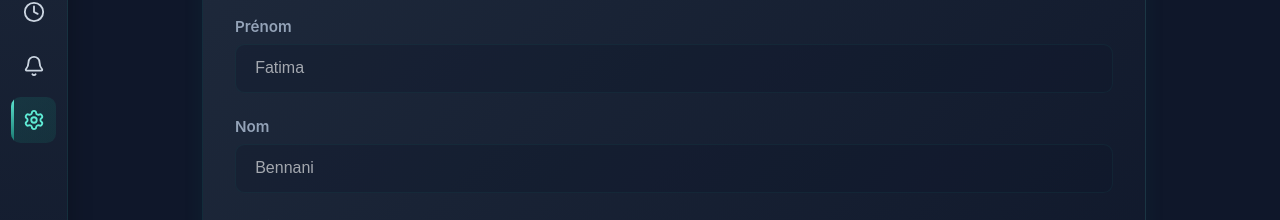
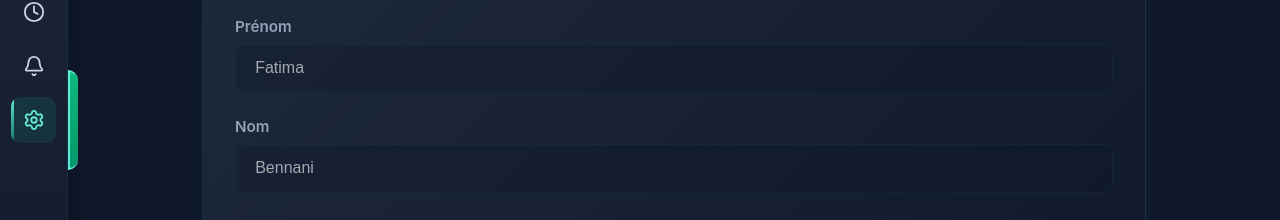
Before and after one commit to FatihAmine/web, a React (Create React App) app: page /parent/settings in a window 1280 px wide. Shown: the part 280-500 px from the top of the page. Built offline with nearby package versions, Linux system fonts and the light colour scheme.

Commit message:
Initial commit or update project files

```diff
--- a/src/pages/component/sidebar.css
+++ b/src/pages/component/sidebar.css
@@ -162,11 +162,7 @@
   margin-bottom: 0;
 }
 
-@media (max-width: 1366px) and (min-width: 1025px) {
-  .admin-sidebar-open .admin-profile-pic {
-    margin-bottom: 0;
-  }
-}
+
 
 /* Menu Section */
 .admin-menu {
@@ -269,9 +265,7 @@
 /* Mobile Styles */
 @media (max-width: 768px) {
   /* Hide toggle button inside sidebar on mobile */
-  .admin-toggle-sidebar-inside-btn {
-    display: none;
-  }
+
 
   /* Sidebar always full width on mobile, slide in/out */
   .admin-sidebar {
@@ -301,3 +295,38 @@
 .admin-sidebar * {
   transition: all 0.3s ease;
 }
+
+.admin-toggle-tab-btn {
+  position: absolute;
+  right: -11px;
+  top: 50%;
+  transform: translateY(-50%);
+  width: 10px;
+  height: 100px;
+  background: linear-gradient(135deg, #10b981, #059669);
+  border: 2px solid #5eead4;
+  border-right: none;
+  border-radius: 0px 30px 30px 0px;
+  color: white;
+  cursor: pointer;
+  display: flex;
+  align-items: center;
+  justify-content: center;
+  padding-right: 8px;
+  transition: all 0.3s ease;
+
+  z-index: 101;
+}
+
+
+/* Mobile - hide tab button */
+@media (max-width: 768px) {
+  .admin-toggle-tab-btn {
+    display: none;
+  }
+}
+
+/* Remove old inside button */
+.admin-toggle-sidebar-inside-btn {
+  display: none;
+}
--- a/src/pages/component/sidebar.jsx
+++ b/src/pages/component/sidebar.jsx
@@ -4,10 +4,10 @@ import {
   Users,
   FileText,
   LogOut,
-  X,
   Bell,
   Activity,
-  Menu
+  ChevronLeft,
+  ChevronRight
 } from 'lucide-react';
 import { useNavigate, useLocation } from 'react-router-dom';
 import './sidebar.css';
@@ -31,21 +31,18 @@ const Sidebar = ({
   const navigate = useNavigate();
   const location = useLocation();
 
-  // Initialize sidebar state from localStorage on first mount
   useEffect(() => {
     const savedState = localStorage.getItem('sidebarOpen');
     if (savedState !== null) {
       const isOpen = JSON.parse(savedState);
       setSidebarOpen(isOpen);
     }
-  }, []); // Run only once on mount
+  }, []);
 
-  // Save to localStorage whenever sidebar state changes
   useEffect(() => {
     localStorage.setItem('sidebarOpen', JSON.stringify(sidebarOpen));
   }, [sidebarOpen]);
 
-  // Set active tab based on current route
   useEffect(() => {
     const currentPath = location.pathname;
     const currentItem = menuItems.find(item => item.path === currentPath);
@@ -58,11 +55,9 @@ const Sidebar = ({
     setActiveTab(item.id);
     navigate(item.path);
 
-    // Only close sidebar on mobile after navigation
     if (window.innerWidth <= 768) {
       setSidebarOpen(false);
     }
-    // Don't change sidebar state on desktop
   };
 
   const handleToggle = () => {
@@ -72,33 +67,28 @@ const Sidebar = ({
   };
 
   const handleLogout = () => {
-    // Clear any stored auth tokens or user data
     localStorage.removeItem('authToken');
     localStorage.removeItem('userData');
-    // You can also clear sidebar state if needed
-    // localStorage.removeItem('sidebarOpen');
 
-    // Call the parent onLogout function if provided
     if (onLogout) {
       onLogout();
     }
 
-    // Navigate to admin login page
     navigate('/admin');
   };
 
   return (
     <aside className={`admin-sidebar ${sidebarOpen ? 'admin-sidebar-open' : 'admin-sidebar-closed'}`}>
+      {/* Half-circle toggle button on right edge */}
+      <button
+        className="admin-toggle-tab-btn"
+        onClick={handleToggle}
+        aria-label={sidebarOpen ? "Fermer le menu" : "Ouvrir le menu"}
+      >
+        {sidebarOpen ? <ChevronLeft size={20} /> : <ChevronRight size={20} />}
+      </button>
+
       <div className="admin-sidebar-content">
-        {/* Toggle button inside sidebar */}
-        <button
-          className="admin-toggle-sidebar-inside-btn"
-          onClick={handleToggle}
-          aria-label={sidebarOpen ? "Fermer le menu" : "Ouvrir le menu"}
-        >
-          {sidebarOpen ? <X size={20} /> : <Menu size={20} />}
-        </button>
-
         <div className="admin-profile-section">
           <img src={userData.profilePic} alt="Profile" className="admin-profile-pic" />
           {sidebarOpen && (
--- a/src/pages/component/sidebaretudiant.jsx
+++ b/src/pages/component/sidebaretudiant.jsx
@@ -1,15 +1,16 @@
+
 import React, { useEffect } from 'react';
 import {
   Home,
   Users,
   FileText,
   LogOut,
-  X,
   Bell,
   Activity,
-  Menu,
+  Settings,
   Clock,
-  Settings
+  ChevronLeft,
+  ChevronRight
 } from 'lucide-react';
 import { useNavigate, useLocation } from 'react-router-dom';
 import './sidebar.css';
@@ -34,21 +35,18 @@ const Sidebar = ({
   const navigate = useNavigate();
   const location = useLocation();
 
-  // Initialize sidebar state from localStorage on first mount
   useEffect(() => {
     const savedState = localStorage.getItem('sidebarOpen');
     if (savedState !== null) {
       const isOpen = JSON.parse(savedState);
       setSidebarOpen(isOpen);
     }
-  }, []); // Run only once on mount
+  }, []);
 
-  // Save to localStorage whenever sidebar state changes
   useEffect(() => {
     localStorage.setItem('sidebarOpen', JSON.stringify(sidebarOpen));
   }, [sidebarOpen]);
 
-  // Set active tab based on current route
   useEffect(() => {
     const currentPath = location.pathname;
     const currentItem = menuItems.find(item => item.path === currentPath);
@@ -61,11 +59,9 @@ const Sidebar = ({
     setActiveTab(item.id);
     navigate(item.path);
 
-    // Only close sidebar on mobile after navigation
     if (window.innerWidth <= 768) {
       setSidebarOpen(false);
     }
-    // Don't change sidebar state on desktop
   };
 
   const handleToggle = () => {
@@ -75,33 +71,28 @@ const Sidebar = ({
   };
 
   const handleLogout = () => {
-    // Clear any stored auth tokens or user data
     localStorage.removeItem('authToken');
     localStorage.removeItem('userData');
-    // You can also clear sidebar state if needed
-    // localStorage.removeItem('sidebarOpen');
 
-    // Call the parent onLogout function if provided
     if (onLogout) {
       onLogout();
     }
 
-    // Navigate to admin login page
-    navigate('/');
+    navigate('/admin');
   };
 
   return (
     <aside className={`admin-sidebar ${sidebarOpen ? 'admin-sidebar-open' : 'admin-sidebar-closed'}`}>
+      {/* Half-circle toggle button on right edge */}
+      <button
+        className="admin-toggle-tab-btn"
+        onClick={handleToggle}
+        aria-label={sidebarOpen ? "Fermer le menu" : "Ouvrir le menu"}
+      >
+        {sidebarOpen ? <ChevronLeft size={20} /> : <ChevronRight size={20} />}
+      </button>
+
       <div className="admin-sidebar-content">
-        {/* Toggle button inside sidebar */}
-        <button
-          className="admin-toggle-sidebar-inside-btn"
-          onClick={handleToggle}
-          aria-label={sidebarOpen ? "Fermer le menu" : "Ouvrir le menu"}
-        >
-          {sidebarOpen ? <X size={20} /> : <Menu size={20} />}
-        </button>
-
         <div className="admin-profile-section">
           <img src={userData.profilePic} alt="Profile" className="admin-profile-pic" />
           {sidebarOpen && (
--- a/src/pages/component/sidebarparent.jsx
+++ b/src/pages/component/sidebarparent.jsx
@@ -1,15 +1,17 @@
+
+
 import React, { useEffect } from 'react';
 import {
   Home,
   Users,
   FileText,
   LogOut,
-  X,
   Bell,
   Activity,
-  Menu,
+  Settings,
   Clock,
-  Settings
+  ChevronLeft,
+  ChevronRight
 } from 'lucide-react';
 import { useNavigate, useLocation } from 'react-router-dom';
 import './sidebar.css';
@@ -35,21 +37,18 @@ const Sidebar = ({
   const navigate = useNavigate();
   const location = useLocation();
 
-  // Initialize sidebar state from localStorage on first mount
   useEffect(() => {
     const savedState = localStorage.getItem('sidebarOpen');
     if (savedState !== null) {
       const isOpen = JSON.parse(savedState);
       setSidebarOpen(isOpen);
     }
-  }, []); // Run only once on mount
+  }, []);
 
-  // Save to localStorage whenever sidebar state changes
   useEffect(() => {
     localStorage.setItem('sidebarOpen', JSON.stringify(sidebarOpen));
   }, [sidebarOpen]);
 
-  // Set active tab based on current route
   useEffect(() => {
     const currentPath = location.pathname;
     const currentItem = menuItems.find(item => item.path === currentPath);
@@ -62,11 +61,9 @@ const Sidebar = ({
     setActiveTab(item.id);
     navigate(item.path);
 
-    // Only close sidebar on mobile after navigation
     if (window.innerWidth <= 768) {
       setSidebarOpen(false);
     }
-    // Don't change sidebar state on desktop
   };
 
   const handleToggle = () => {
@@ -76,33 +73,28 @@ const Sidebar = ({
   };
 
   const handleLogout = () => {
-    // Clear any stored auth tokens or user data
     localStorage.removeItem('authToken');
     localStorage.removeItem('userData');
-    // You can also clear sidebar state if needed
-    // localStorage.removeItem('sidebarOpen');
 
-    // Call the parent onLogout function if provided
     if (onLogout) {
       onLogout();
     }
 
-    // Navigate to admin login page
-    navigate('/');
+    navigate('/admin');
   };
 
   return (
     <aside className={`admin-sidebar ${sidebarOpen ? 'admin-sidebar-open' : 'admin-sidebar-closed'}`}>
+      {/* Half-circle toggle button on right edge */}
+      <button
+        className="admin-toggle-tab-btn"
+        onClick={handleToggle}
+        aria-label={sidebarOpen ? "Fermer le menu" : "Ouvrir le menu"}
+      >
+        {sidebarOpen ? <ChevronLeft size={20} /> : <ChevronRight size={20} />}
+      </button>
+
       <div className="admin-sidebar-content">
-        {/* Toggle button inside sidebar */}
-        <button
-          className="admin-toggle-sidebar-inside-btn"
-          onClick={handleToggle}
-          aria-label={sidebarOpen ? "Fermer le menu" : "Ouvrir le menu"}
-        >
-          {sidebarOpen ? <X size={20} /> : <Menu size={20} />}
-        </button>
-
         <div className="admin-profile-section">
           <img src={userData.profilePic} alt="Profile" className="admin-profile-pic" />
           {sidebarOpen && (
--- a/src/pages/component/sidebarpersonnel.jsx
+++ b/src/pages/component/sidebarpersonnel.jsx
@@ -1,19 +1,24 @@
+
+
+
+
+
+
 import React, { useEffect } from 'react';
 import {
   Home,
   Users,
   FileText,
   LogOut,
-  X,
   Bell,
   Activity,
-  Menu,
+  Settings,
   Clock,
-  Settings
+  ChevronLeft,
+  ChevronRight
 } from 'lucide-react';
 import { useNavigate, useLocation } from 'react-router-dom';
 import './sidebar.css';
-
 
 const menuItems = [
   { id: 'dashboard', icon: Home, label: 'Tableau de bord', path: '/personnel' },
@@ -33,21 +38,18 @@ const Sidebar = ({
   const navigate = useNavigate();
   const location = useLocation();
 
-  // Initialize sidebar state from localStorage on first mount
   useEffect(() => {
     const savedState = localStorage.getItem('sidebarOpen');
     if (savedState !== null) {
       const isOpen = JSON.parse(savedState);
       setSidebarOpen(isOpen);
     }
-  }, []); // Run only once on mount
+  }, []);
 
-  // Save to localStorage whenever sidebar state changes
   useEffect(() => {
     localStorage.setItem('sidebarOpen', JSON.stringify(sidebarOpen));
   }, [sidebarOpen]);
 
-  // Set active tab based on current route
   useEffect(() => {
     const currentPath = location.pathname;
     const currentItem = menuItems.find(item => item.path === currentPath);
@@ -60,11 +62,9 @@ const Sidebar = ({
     setActiveTab(item.id);
     navigate(item.path);
 
-    // Only close sidebar on mobile after navigation
     if (window.innerWidth <= 768) {
       setSidebarOpen(false);
     }
-    // Don't change sidebar state on desktop
   };
 
   const handleToggle = () => {
@@ -74,33 +74,28 @@ const Sidebar = ({
   };
 
   const handleLogout = () => {
-    // Clear any stored auth tokens or user data
     localStorage.removeItem('authToken');
     localStorage.removeItem('userData');
-    // You can also clear sidebar state if needed
-    // localStorage.removeItem('sidebarOpen');
 
-    // Call the parent onLogout function if provided
     if (onLogout) {
       onLogout();
     }
 
-    // Navigate to admin login page
-    navigate('/');
+    navigate('/admin');
   };
 
   return (
     <aside className={`admin-sidebar ${sidebarOpen ? 'admin-sidebar-open' : 'admin-sidebar-closed'}`}>
+      {/* Half-circle toggle button on right edge */}
+      <button
+        className="admin-toggle-tab-btn"
+        onClick={handleToggle}
+        aria-label={sidebarOpen ? "Fermer le menu" : "Ouvrir le menu"}
+      >
+        {sidebarOpen ? <ChevronLeft size={20} /> : <ChevronRight size={20} />}
+      </button>
+
       <div className="admin-sidebar-content">
-        {/* Toggle button inside sidebar */}
-        <button
-          className="admin-toggle-sidebar-inside-btn"
-          onClick={handleToggle}
-          aria-label={sidebarOpen ? "Fermer le menu" : "Ouvrir le menu"}
-        >
-          {sidebarOpen ? <X size={20} /> : <Menu size={20} />}
-        </button>
-
         <div className="admin-profile-section">
           <img src={userData.profilePic} alt="Profile" className="admin-profile-pic" />
           {sidebarOpen && (
```
